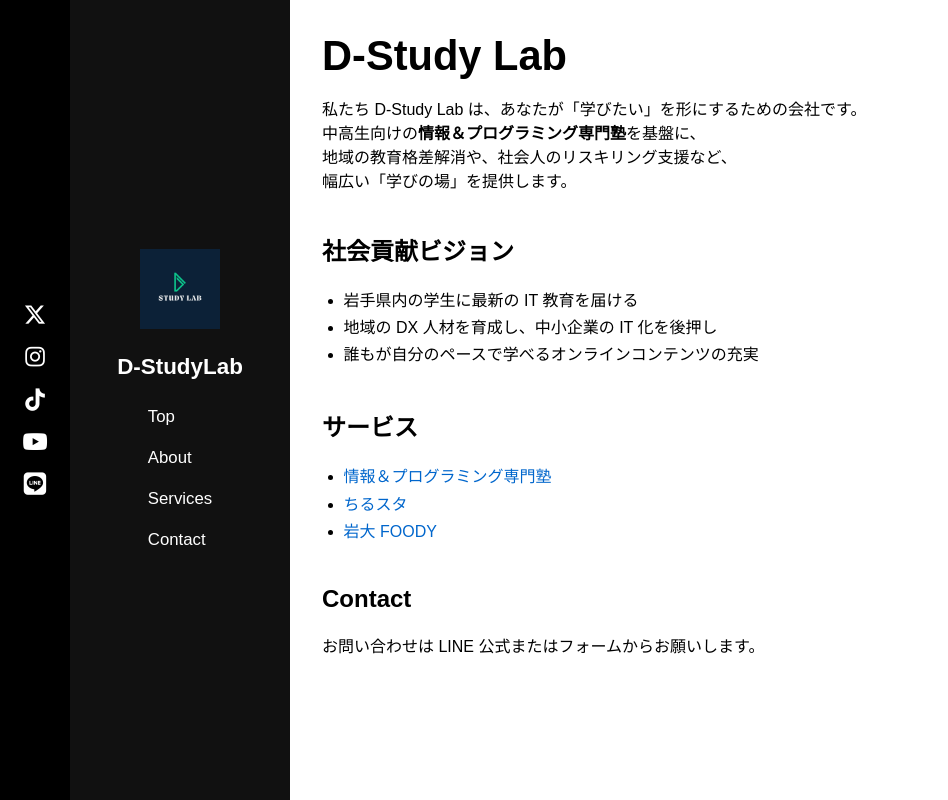
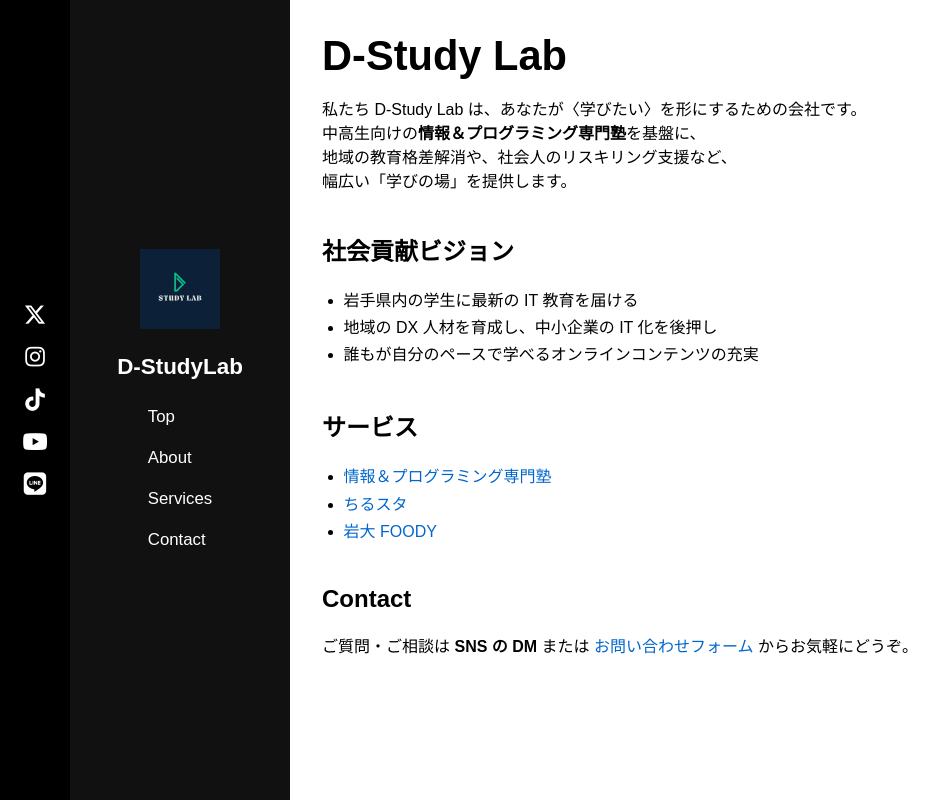
Before and after one commit to D-studyLab/HP, a Vue app: page / in a window 1280 px wide. Shown: the whole page, without its empty margins (0-948 px from the left). Built offline with nearby package versions, Linux system fonts and the light colour scheme.

Commit message:
仮実装完了(次は内容をちゃんとする)

```diff
--- a/src/App.vue
+++ b/src/App.vue
@@ -33,11 +33,14 @@
 
   <!-- ============== モバイル レイアウト ============== -->
   <div v-else class="sp">
+    <!-- ヘッダー（文書フロー内。スクロールしたら一緒に流れる） -->
     <header class="sp-header">
       <img :src="logo" class="sp-logo" alt="logo" />
+      <h2 class="logo-title">D-StudyLab</h2>
       <button class="hamburger" @click="drawer = true"><i class="fas fa-bars"></i></button>
     </header>
 
+    <!-- ドロワー -->
     <transition name="slide">
       <aside v-if="drawer" class="drawer" @click.self="drawer = false">
         <div class="drawer-panel">
@@ -65,6 +68,7 @@
       </aside>
     </transition>
 
+    <!-- LP 本体 -->
     <Lp :mobile="true" />
   </div>
 </template>
@@ -77,7 +81,7 @@
   const isMobile = ref(window.innerWidth < 768)
   const drawer = ref(false)
 
-  const onResize = () => {
+  function onResize() {
     isMobile.value = window.innerWidth < 768
     if (!isMobile.value) drawer.value = false
   }
@@ -108,10 +112,14 @@
     text-decoration: none;
     color: inherit;
   }
+
+  :root {
+    --sp-header-h: 64px;
+  } /* モバイルヘッダー高さ */
 </style>
 
 <style scoped>
-  /* ---------- PC レイアウト ---------- */
+  /* ---------- PC ---------- */
   .pc {
     display: grid;
     grid-template-columns: 70px 220px 1fr;
@@ -174,14 +182,15 @@
     transform: translateX(6px);
   }
 
-  /* ---------- モバイル レイアウト ---------- */
+  /* ---------- SP：ヘッダー + LP を縦 flex で並べる ---------- */
+  .sp {
+    display: flex;
+    flex-direction: column;
+    height: 100vh;
+    overflow: hidden;
+  }
   .sp-header {
-    position: fixed;
-    top: 0;
-    left: 0;
-    right: 0;
-    height: 56px;
-    z-index: 900;
+    height: var(--sp-header-h);
     display: flex;
     align-items: center;
     justify-content: space-between;
@@ -190,7 +199,7 @@
     backdrop-filter: blur(6px);
   }
   .sp-logo {
-    height: 36px;
+    height: calc(var(--sp-header-h) - 22px);
   }
   .hamburger {
     width: 44px;
@@ -201,6 +210,7 @@
     font-size: 1.25rem;
   }
 
+  /* ドロワ周りはそのまま */
   .slide-enter-from {
     transform: translateX(100%);
     opacity: 0;
--- a/src/views/LP.vue
+++ b/src/views/LP.vue
@@ -1,11 +1,10 @@
 <template>
-  <!-- PC では .main-scroll、SP では .sp-main を付与してもらう -->
   <main :class="mobile ? 'sp-main' : 'main-scroll'">
     <!-- ─── Hero ─────────────────────────────── -->
     <section id="top" class="hero">
       <h1>D-Study Lab</h1>
       <p>
-        私たち D-Study Lab は、あなたが「学びたい」を形にするための会社です。<br />
+        私たち D-Study Lab は、あなたが〈学びたい〉を形にするための会社です。<br />
         中高生向けの<strong>情報＆プログラミング専門塾</strong>を基盤に、<br />
         地域の教育格差解消や、社会人のリスキリング支援など、<br />
         幅広い「学びの場」を提供します。
@@ -35,18 +34,24 @@
     <!-- ─── Contact ─────────────────────────── -->
     <section id="contact">
       <h2>Contact</h2>
-      <p>お問い合わせは LINE 公式またはフォームからお願いします。</p>
+      <p>
+        ご質問・ご相談は
+        <strong>SNS の DM</strong> または
+        <a href="https://forms.gle/wntBVeFxG1rVouGY6" target="_blank" rel="noopener"
+          >お問い合わせフォーム</a
+        >
+        からお気軽にどうぞ。
+      </p>
     </section>
   </main>
 </template>
 
 <script setup>
-  /* App.vue から渡ってくるフラグ */
   defineProps({ mobile: { type: Boolean, default: false } })
 </script>
 
 <style scoped>
-  /* ========= スクロール領域（PC／SP 共通） ========= */
+  /* ========= スクロール領域 ========= */
   .main-scroll {
     height: 100vh;
     overflow-y: auto;
@@ -54,15 +59,13 @@
     background: #fff;
   }
   .sp-main {
-    /* ヘッダー 70px の下に配置される想定 */
-    height: calc(100vh - 70px);
+    flex: 1 1 auto;
     overflow-y: auto;
-    padding: 0 1rem 3rem;
+    padding: 1rem 1rem 3rem;
     background: #fff;
-    padding-top: 2rem;
   }
 
-  /* ========= LP コンテンツ ========== */
+  /* ========= コンテンツ ========= */
   section + section {
     margin-top: 2.5rem;
   }
@@ -77,4 +80,9 @@
   a {
     color: var(--link, #0066cc);
   }
+
+  /* リンク強調（任意） */
+  a:hover {
+    text-decoration: underline;
+  }
 </style>
```
